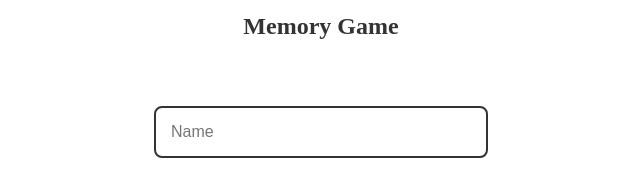
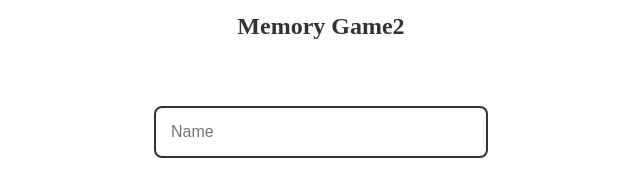
Before and after one commit to Slklukas/mam-e, a plain HTML site: page index.html in a window 1280 px wide. Shown: the part 421-591 px from the top of the page, 319-959 px from the left. Drawn offline with Linux system fonts and the light colour scheme.

Commit message:
commit name

```diff
--- a/index.html
+++ b/index.html
@@ -20,7 +20,7 @@
     <div class="login__header">
       <img src="./img/Blue Wood.png" alt="logo">
       <!--<img src="./img/brain.png" alt="brain icon">-->
-      <h1>Memory Game</h1>
+      <h1>Memory Game2</h1>
     </div>
 
     <input type="text" placeholder="Name" class="login__input">
```
